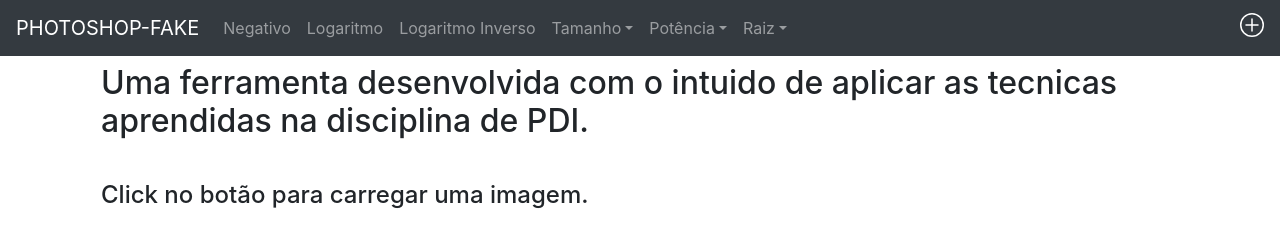
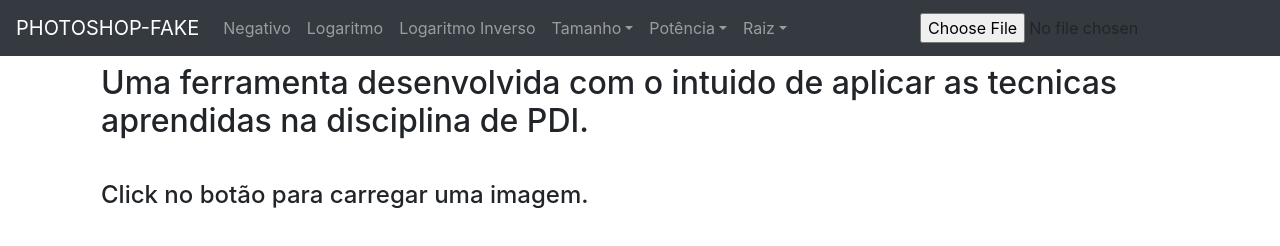
Before and after one commit to ASbarros/photoshop-fake, a plain HTML site: page index.html in a window 1280 px wide. Drawn offline with nearby package versions, Linux system fonts and the light colour scheme.

```diff
--- a/index.html
+++ b/index.html
@@ -59,26 +59,15 @@
                     </div>
                 </li>
             </ul>
-            <form class="form-inline my-2 my-lg-0">
-                <span class="material-icons">
-                    <svg class="bi bi-plus-circle" width="1.5em" height="1.5em" viewBox="0 0 16 16" fill="currentColor"
-                        xmlns="http://www.w3.org/2000/svg">
-                        <path fill="#FFFFFF" fill-rule="evenodd"
-                            d="M8 3.5a.5.5 0 01.5.5v4a.5.5 0 01-.5.5H4a.5.5 0 010-1h3.5V4a.5.5 0 01.5-.5z"
-                            clip-rule="evenodd" />
-                        <path fill="#FFFFFF" fill-rule="evenodd"
-                            d="M7.5 8a.5.5 0 01.5-.5h4a.5.5 0 010 1H8.5V12a.5.5 0 01-1 0V8z" clip-rule="evenodd" />
-                        <path fill="#FFFFFF" fill-rule="evenodd"
-                            d="M8 15A7 7 0 108 1a7 7 0 000 14zm0 1A8 8 0 108 0a8 8 0 000 16z" clip-rule="evenodd" />
-                    </svg>
-                </span>
-            </form>
+            <form class="form-inline mt-2 mt-md-0" id="carregar">
+                <input type="file" id="input">
+              </form>
         </div>
     </nav>
 
     <main role="main" class="container" id="root">
 
-      </main>
+    </main>
     <!-- Optional JavaScript -->
     <!-- jQuery first, then Popper.js, then Bootstrap JS -->
     <script src="https://code.jquery.com/jquery-3.2.1.slim.min.js"
```
